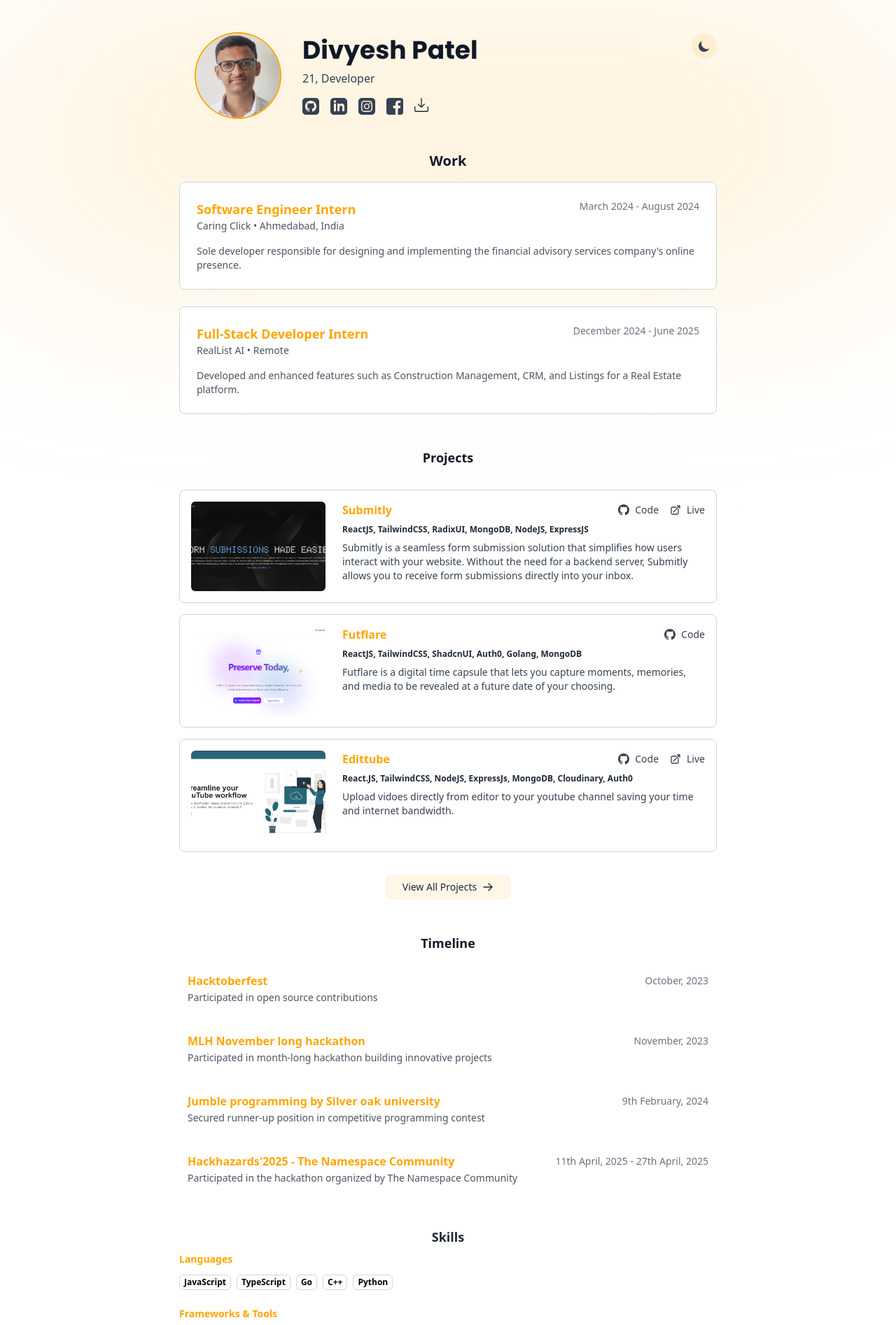
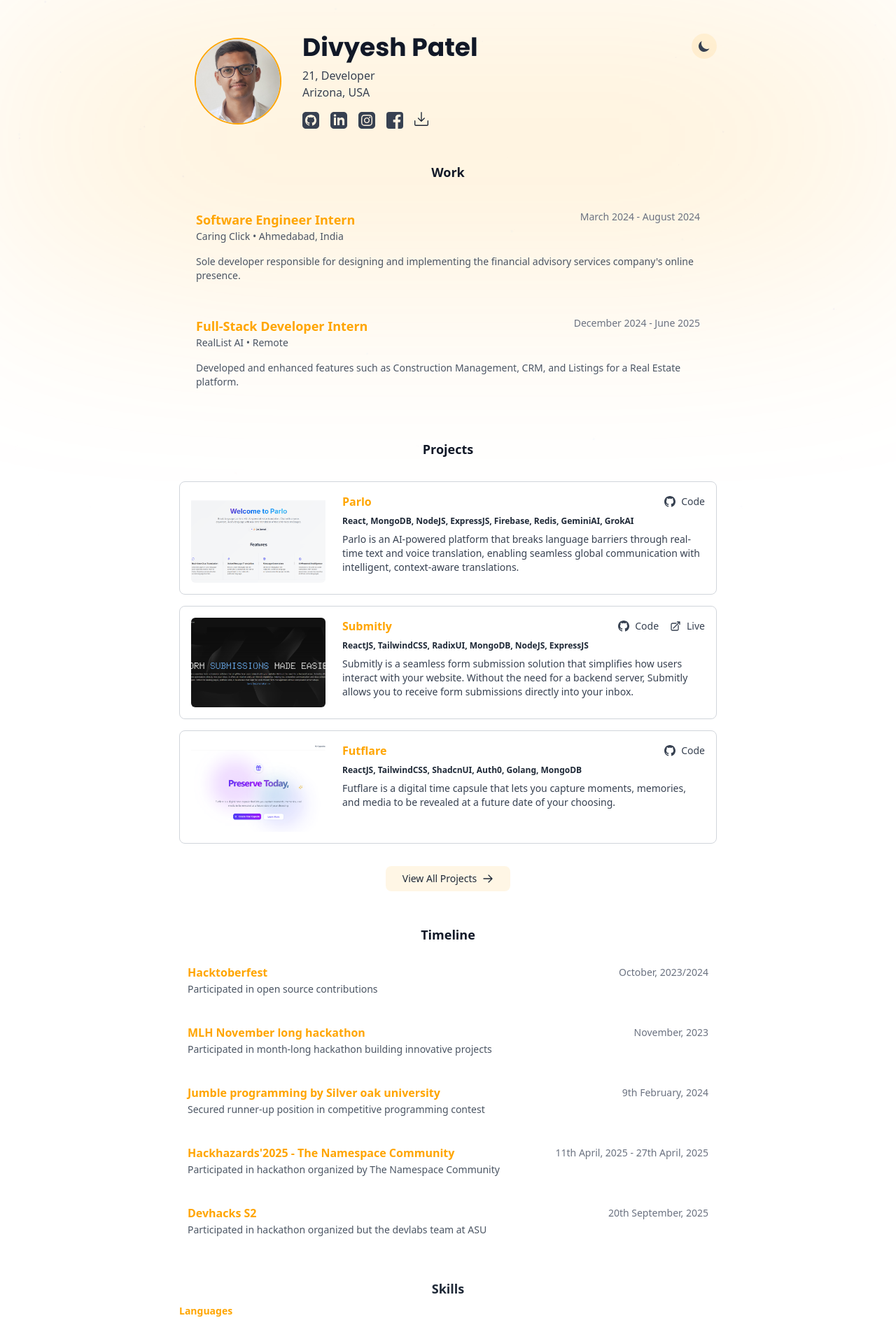
Before and after one commit to pateldivyesh1323/pateldivyesh-portfolio, a React (Vite) app: page / in a window 1280 px wide. Shown: the top 1894 px of the page at 70% size. Built offline with nearby package versions, Linux system fonts and the light colour scheme.

Commit message:
Added project

```diff
--- a/src/Components/Home.tsx
+++ b/src/Components/Home.tsx
@@ -30,7 +30,7 @@ const Home = (): React.ReactElement => {
                     Divyesh Patel
                 </div>
                 <div className="text-sm md:text-base max-w-[500px] font-normal text-gray-700 dark:text-gray-300 leading-relaxed mt-2 mb-4">
-                    21, Developer
+                    21, Developer <br /> Arizona, USA
                 </div>
                 <div className="flex items-center justify-center md:justify-start gap-4 mt-4">
                     <Socials />
--- a/src/Components/Timeline.tsx
+++ b/src/Components/Timeline.tsx
@@ -1,6 +1,6 @@
 const timeLine = [
     {
-        date: "October, 2023",
+        date: "October, 2023/2024",
         event: "Hacktoberfest",
         description: "Participated in open source contributions",
     },
@@ -20,7 +20,13 @@ const timeLine = [
         date: "11th April, 2025 - 27th April, 2025",
         event: "Hackhazards'2025 - The Namespace Community",
         description:
-            "Participated in the hackathon organized by The Namespace Community",
+            "Participated in hackathon organized by The Namespace Community",
+    },
+    {
+        date: "20th September, 2025",
+        event: "Devhacks S2",
+        description:
+            "Participated in hackathon organized but the devlabs team at ASU",
     },
 ];
 
--- a/src/Components/Work.tsx
+++ b/src/Components/Work.tsx
@@ -20,14 +20,14 @@ const experiences = [
 export default function Work() {
     return (
         <div className="flex items-center justify-center flex-col gap-4 my-8 md:my-12 px-4 md:px-0">
-            <h2 className="text-lg md:text-xl font-semibold text-gray-900 dark:text-white">
+            <h2 className="font-bold text-base md:text-lg text-gray-900 dark:text-white">
                 Work
             </h2>
-            <div className="w-full space-y-4 md:space-y-6">
+            <div className="w-full">
                 {experiences.map((exp, index) => (
                     <div
                         key={index}
-                        className="border border-gray-300 dark:border-gray-700 rounded-lg p-4 md:p-6 transition-colors duration-300 bg-white dark:bg-transparent"
+                        className="p-4 md:p-6 transition-colors duration-300"
                     >
                         <div className="flex flex-col md:flex-row md:justify-between md:items-start gap-2 md:gap-0 mb-2">
                             <div>
--- a/src/data.ts
+++ b/src/data.ts
@@ -8,6 +8,15 @@ export interface Project {
 }
 
 export const projectsData: Project[] = [
+    {
+        name: "Parlo",
+        techStack:
+            "React, MongoDB, NodeJS, ExpressJS, Firebase, Redis, GeminiAI, GrokAI",
+        description:
+            "Parlo is an AI-powered platform that breaks language barriers through real-time text and voice translation, enabling seamless global communication with intelligent, context-aware translations.",
+        github: "https://github.com/pateldivyesh1323/parlo",
+        image: "/Images/Projects/Parlo.png",
+    },
     {
         name: "Submitly",
         techStack: "ReactJS, TailwindCSS, RadixUI, MongoDB, NodeJS, ExpressJS",
```
Also changed, not shown: public/Images/Projects/Parlo.png (added).
